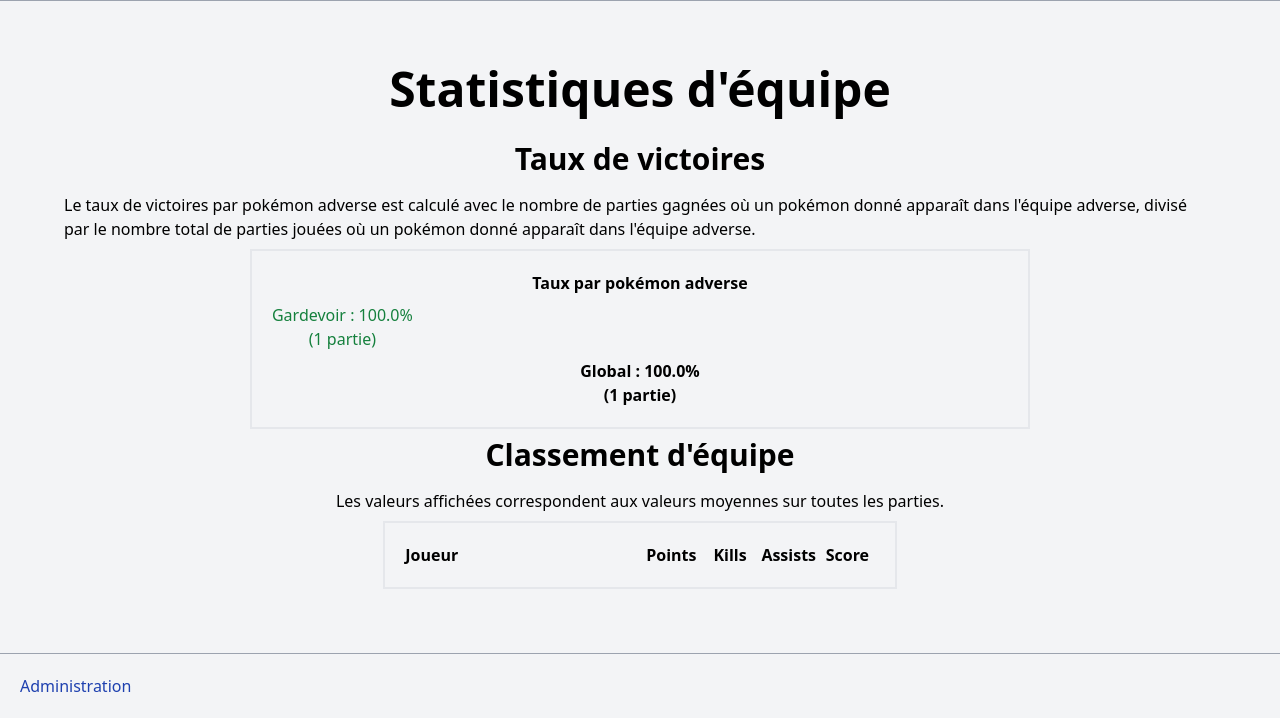
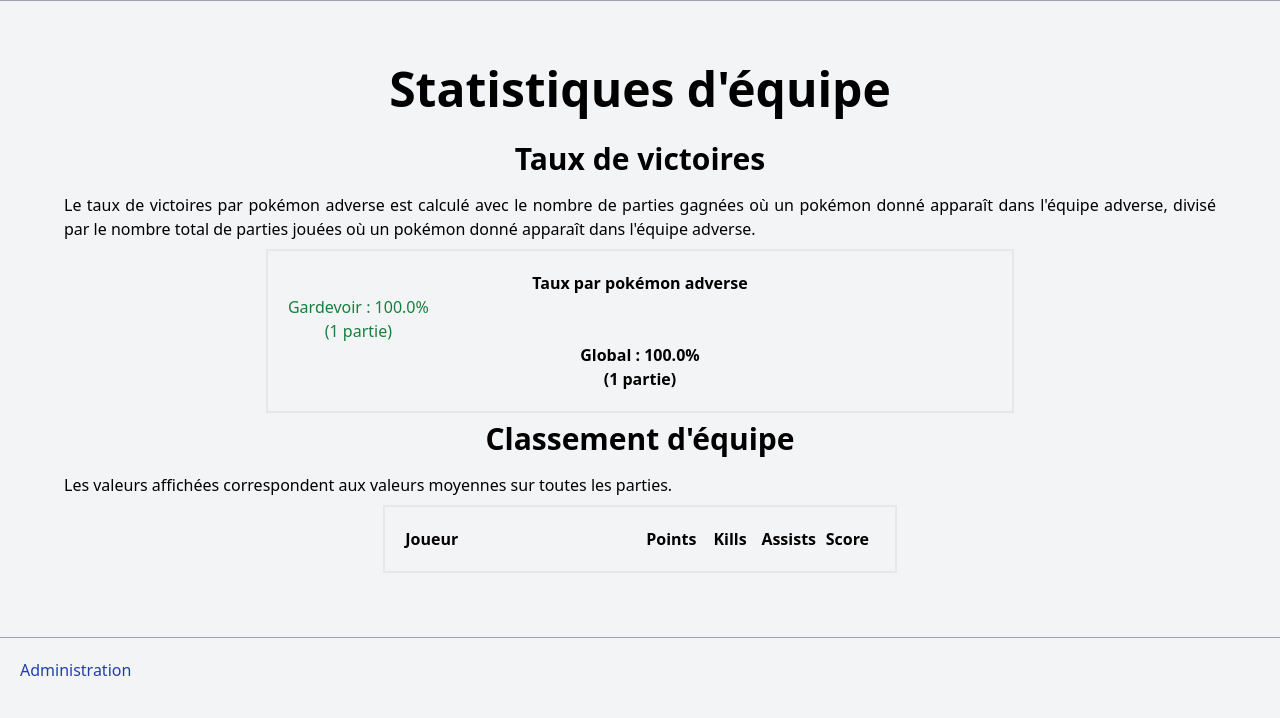
Before and after one commit to gjorando/FCS, a Django app: page /team_stats in a window 1280 px wide. Shown: the part 217-935 px from the top of the page. After the commit the page ends 893 px from the top, so only its background shows below. Run offline with Django 3.2, Linux system fonts and the light colour scheme; tables that the repository leaves empty hold one stand-in row (values such as "Sample post"); style sheets or scripts are compiled from the project's sources; some libraries are stand-ins or nearby versions.

Commit message:
UI tweaks

```diff
--- a/stats/templates/stats/team_stats.html
+++ b/stats/templates/stats/team_stats.html
@@ -6,7 +6,7 @@
 
     <h2>Taux de victoires</h2>
     <p>Le taux de victoires par pokémon adverse est calculé avec le nombre de parties gagnées où un pokémon donné apparaît dans l'équipe adverse, divisé par le nombre total de parties jouées où un pokémon donné apparaît dans l'équipe adverse.</p>
-    <div class="p-5 flex flex-col gap-2 md:grid md:grid-cols-5 md:justify-items-center border-2">
+    <div class="p-5 flex flex-col gap- md:grid md:grid-cols-5 md:justify-items-center border-2">
         <span class="font-bold md:col-span-5">Taux par pokémon adverse</span>
         {% for stat in per_opponent_winrate%}
             <span class="text-center {% if forloop.first %}text-green-700{% elif forloop.last %}text-red-700{% endif %}">{{ stat.pokemon|pokemon_display }} : {{ stat.winrate|floatformat:1 }}%<br>({{ stat.num_games }} partie{{ stat.num_games|pluralize }})</span>
--- a/theme/static_src/src/styles.css
+++ b/theme/static_src/src/styles.css
@@ -31,7 +31,7 @@
 
 main p
 {
-    @apply my-2;
+    @apply my-2 w-full text-justify;
 }
 
 main a, footer a, .link-like
```
